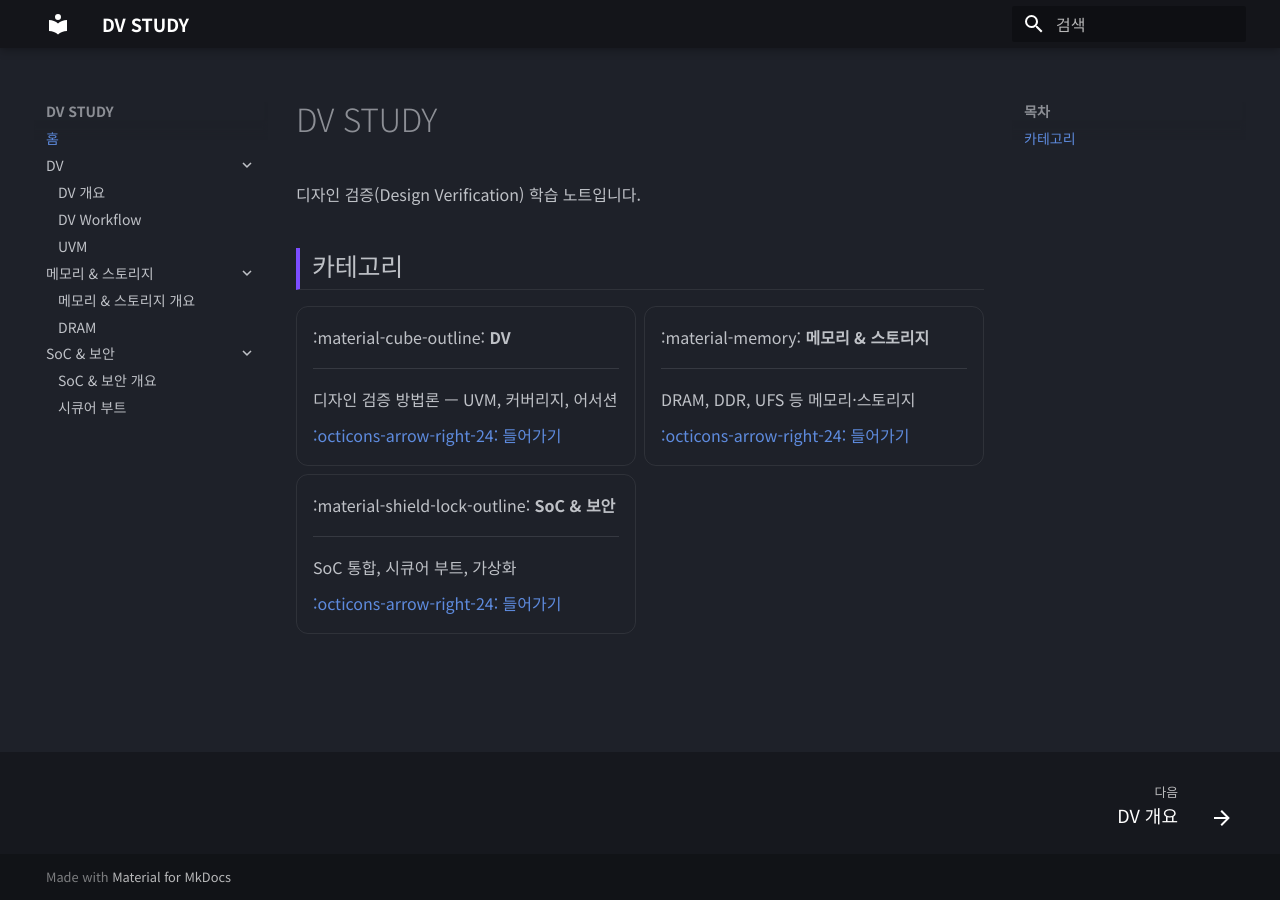
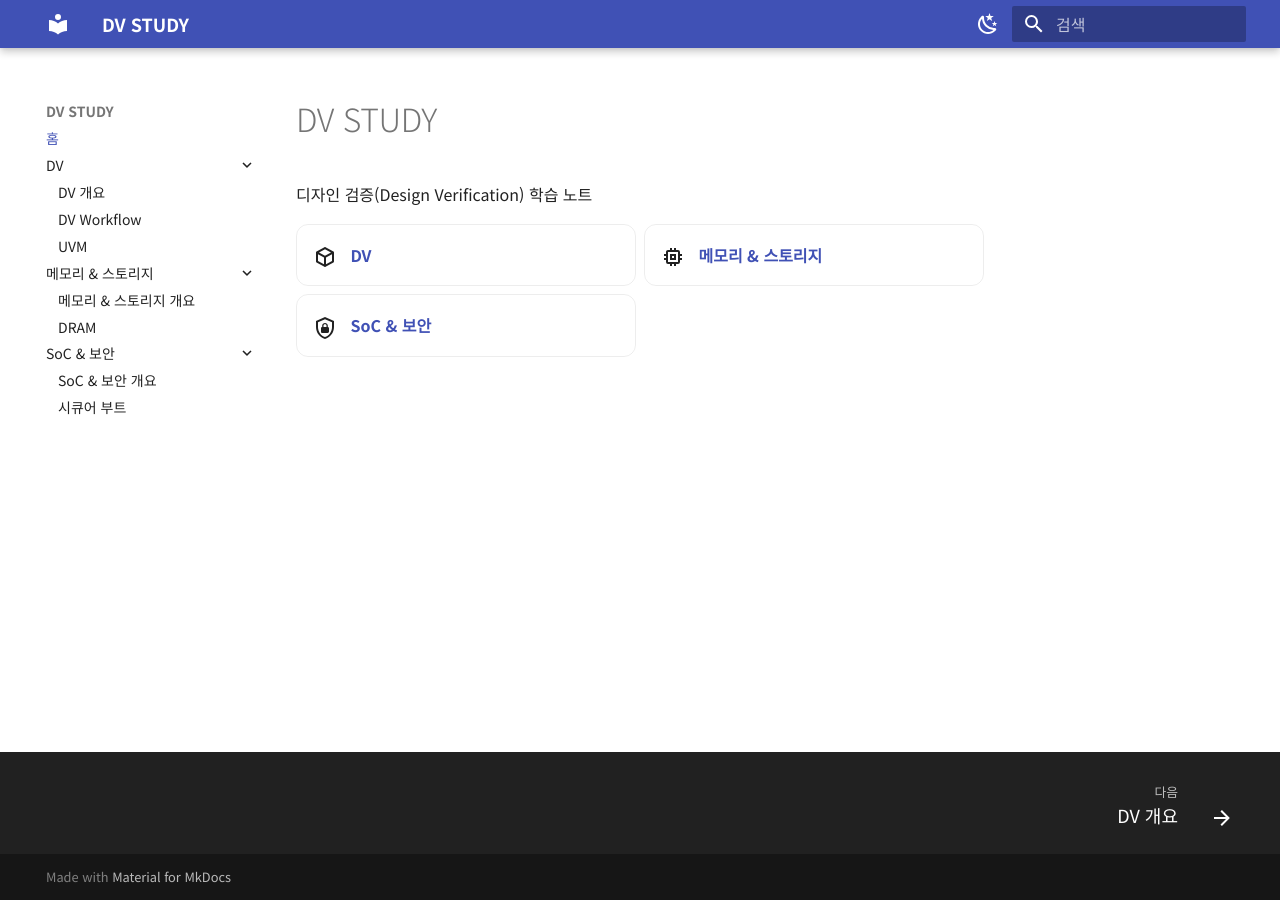
Before and after one commit to jaewoo9912/JDVS, an MkDocs documentation site: the page built from docs/index.md, in a window 1280 px wide. Built offline with MkDocs 1.6.1 and Material for MkDocs 9.7.7, drawn with Linux system fonts in a browser that asks for light colours.

Commit message:
Edit theme of the pages #2

```diff
--- a/docs/index.md
+++ b/docs/index.md
@@ -1,33 +1,13 @@
 # DV STUDY
 
-디자인 검증(Design Verification) 학습 노트입니다.
-
-## 카테고리
+디자인 검증(Design Verification) 학습 노트
 
 <div class="grid cards" markdown>
 
--   :material-cube-outline: **DV**
+-   :material-cube-outline:{ .lg .middle } &nbsp; **[DV](dv/intro.md)**
 
-    ---
+-   :material-memory:{ .lg .middle } &nbsp; **[메모리 & 스토리지](memory-storage/intro.md)**
 
-    디자인 검증 방법론 — UVM, 커버리지, 어서션
-
-    [:octicons-arrow-right-24: 들어가기](dv/intro.md)
-
--   :material-memory: **메모리 & 스토리지**
-
-    ---
-
-    DRAM, DDR, UFS 등 메모리·스토리지
-
-    [:octicons-arrow-right-24: 들어가기](memory-storage/intro.md)
-
--   :material-shield-lock-outline: **SoC & 보안**
-
-    ---
-
-    SoC 통합, 시큐어 부트, 가상화
-
-    [:octicons-arrow-right-24: 들어가기](soc-security/intro.md)
+-   :material-shield-lock-outline:{ .lg .middle } &nbsp; **[SoC & 보안](soc-security/intro.md)**
 
 </div>
--- a/docs/stylesheets/extra.css
+++ b/docs/stylesheets/extra.css
@@ -1,9 +1,4 @@
-/* ===== DV STUDY 커스텀 스타일 (다크모드 기준) ===== */
-
-/* 강조(accent) 색상 살짝 조정 — 보라 계열 포인트 */
-:root {
-  --md-accent-fg-color: #b388ff;
-}
+/* ===== DV STUDY 커스텀 스타일 (라이트/다크 공통) ===== */
 
 /* 본문 가독성: 줄간격·문단 여백 */
 .md-typeset {
@@ -17,39 +12,29 @@
 .md-typeset h2 {
   padding-left: 0.6rem;
   border-left: 4px solid var(--md-accent-fg-color);
-  border-bottom: 1px solid rgba(255, 255, 255, 0.08);
+  border-bottom: 1px solid var(--md-default-fg-color--lightest);
   padding-bottom: 0.3rem;
-}
-
-/* H3 제목에 은은한 포인트 */
-.md-typeset h3 {
-  color: #d1c4ff;
 }
 
 /* 홈 카드: 둥근 모서리 + 마우스 올리면 떠오르는 효과 */
 .md-typeset .grid.cards > ul > li {
   border-radius: 0.6rem;
-  border: 1px solid rgba(255, 255, 255, 0.08);
+  border: 1px solid var(--md-default-fg-color--lightest);
   transition: transform 0.18s ease, box-shadow 0.18s ease, border-color 0.18s ease;
 }
 .md-typeset .grid.cards > ul > li:hover {
   transform: translateY(-4px);
-  box-shadow: 0 8px 24px rgba(0, 0, 0, 0.45);
+  box-shadow: 0 6px 20px rgba(0, 0, 0, 0.18);
   border-color: var(--md-accent-fg-color);
 }
 
 /* 표: 헤더 강조 + 행 hover */
 .md-typeset table:not([class]) th {
-  background: rgba(179, 136, 255, 0.12);
+  background: var(--md-default-fg-color--lightest);
   font-weight: 600;
 }
 .md-typeset table:not([class]) tr:hover {
-  background: rgba(255, 255, 255, 0.03);
-}
-
-/* 인라인 코드: 살짝 보라빛 배경 */
-.md-typeset code {
-  border-radius: 0.3rem;
+  background: var(--md-default-fg-color--lightest);
 }
 
 /* admonition(노트/경고 박스) 모서리 둥글게 */
@@ -58,7 +43,7 @@
   border-radius: 0.5rem;
 }
 
-/* 본문 링크에 은은한 밑줄 애니메이션 */
+/* 본문 링크 hover */
 .md-typeset a {
   text-decoration: none;
   transition: color 0.15s ease;
--- a/mkdocs.yml
+++ b/mkdocs.yml
@@ -18,16 +18,28 @@ theme:
     - toc.follow
     - search.suggest
     - search.highlight
-  # 토글 없이 항상 다크 모드
+  # 기본 라이트 + 우상단 버튼으로 다크 토글
   palette:
-    scheme: slate
-    primary: black
-    accent: deep purple
+    - scheme: default
+      primary: indigo
+      accent: deep purple
+      toggle:
+        icon: material/weather-night
+        name: 다크 모드로
+    - scheme: slate
+      primary: indigo
+      accent: deep purple
+      toggle:
+        icon: material/weather-sunny
+        name: 라이트 모드로
 
 markdown_extensions:
   - attr_list             # 홈의 카드 레이아웃에 필요
   - md_in_html            # 홈의 카드 레이아웃에 필요
   - admonition            # 노트/경고 박스 (!!! note)
+  - pymdownx.emoji:         # :material-...: 아이콘 실제 렌더링
+      emoji_index: !!python/name:material.extensions.emoji.twemoji
+      emoji_generator: !!python/name:material.extensions.emoji.to_svg
   - pymdownx.details
   - pymdownx.superfences:   # 코드블록 강화 + mermaid 다이어그램
       custom_fences:
```
